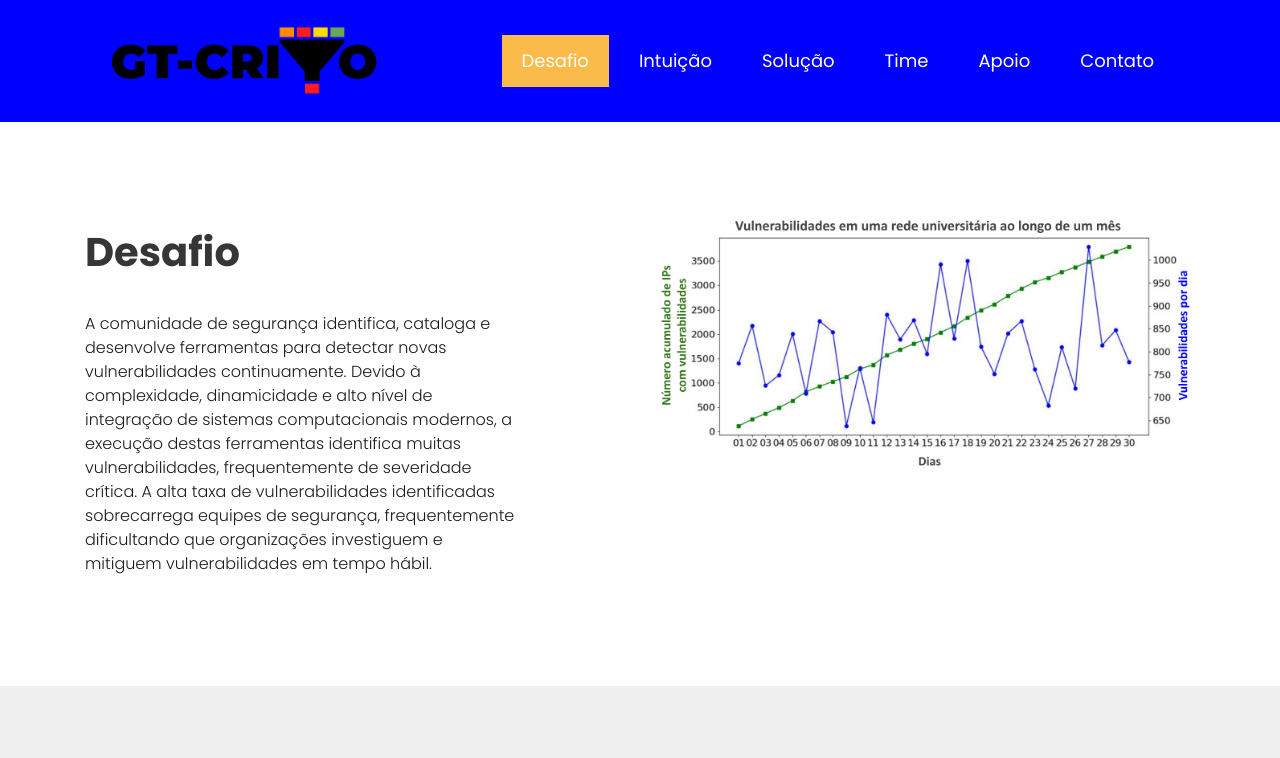
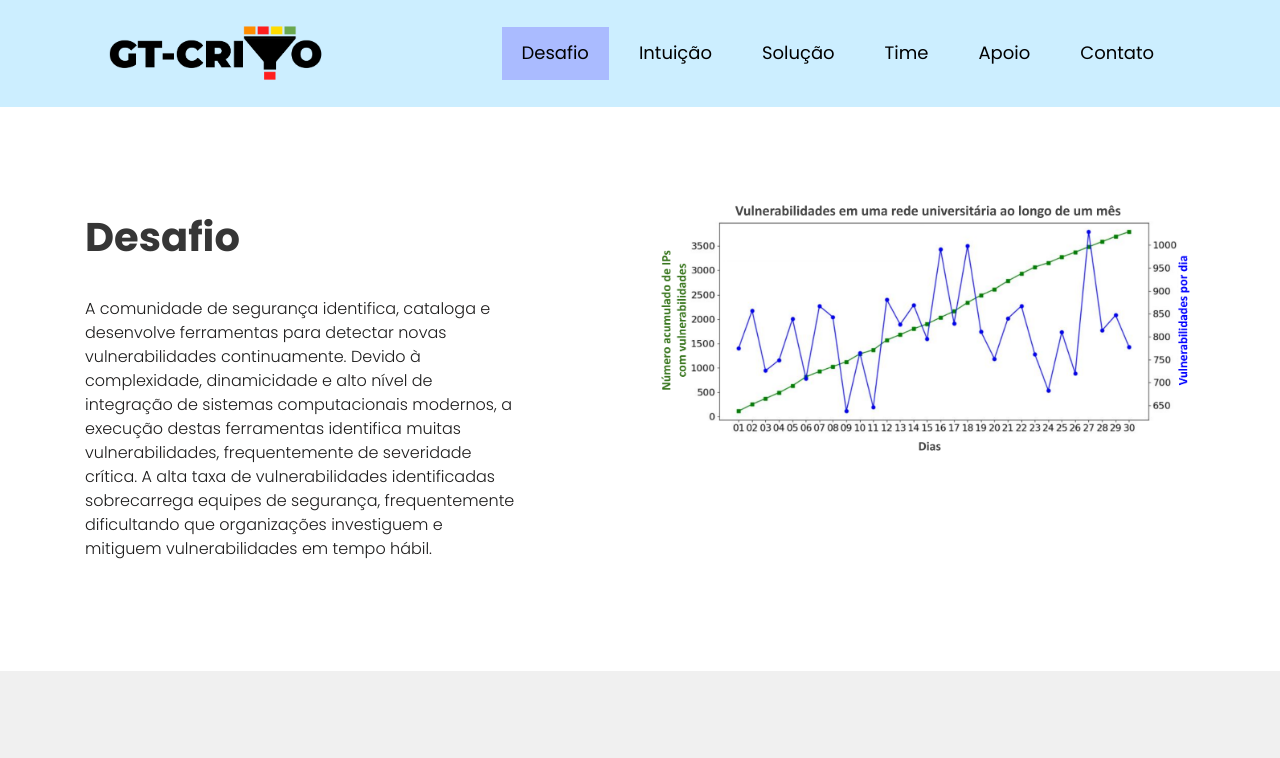
Before and after one commit to iago-r/network-security, a plain HTML site: page site/index.html in a window 1280 px wide. Shown: the top 758 px of the page. Drawn offline with nearby package versions, Linux system fonts and the light colour scheme; files whose address does not match are found by name.

Commit message:
fix header bar

```diff
--- a/site/css/style.css
+++ b/site/css/style.css
@@ -222,7 +222,7 @@ button {
 .header_section {
     width: 100%;
     float: left;
-    background-color: #0000ff;
+    background-color: #cceeff;
     height: auto;
     padding: 10px 0px;
 }
@@ -232,7 +232,7 @@ button {
 }
 
 .navbar-light .navbar-nav .nav-link {
-    color: #fff;
+    color: #000000;
     padding: 10px 20px;
     margin: 0px 5px;
     font-size: 18px;
@@ -241,16 +241,16 @@ button {
 
 .navbar-light .navbar-nav .nav-link:focus,
 .navbar-light .navbar-nav .nav-link:hover {
-    color: #fff;
-    background-color: #fbbb4b;
+    color: #000000;
+    background-color: #2222ff;
 }
 
 .navbar-light .navbar-nav .active>.nav-link,
 .navbar-light .navbar-nav .nav-link.active,
 .navbar-light .navbar-nav .nav-link.show,
 .navbar-light .navbar-nav .show>.nav-link {
-    color: #fff;
-    background-color: #fbbb4b;
+    color: #000000;
+    background-color: #aabbff;
 }
 
 .search_icon {
@@ -582,7 +582,7 @@ button {
     color: #1b1b1b;
     text-align: center;
     font-weight: bold;
-    text-transform: uppercase;
+    /* text-transform: uppercase; */
 }
 
 .team_text {
--- a/site/index.html
+++ b/site/index.html
@@ -35,29 +35,29 @@
       <div class="header_section">
          <div class="container">
             <nav class="navbar navbar-expand-lg navbar-light bg-light">
-               <a class="navbar-brand" href="index.html"><img src="images/logo.png" width="75%"></a>
+               <a class="navbar-brand" href="index.html"><img src="images/logo.png" width="60%"></a>
                <button class="navbar-toggler" type="button" data-toggle="collapse" data-target="#navbarSupportedContent" aria-controls="navbarSupportedContent" aria-expanded="false" aria-label="Toggle navigation">
                <span class="navbar-toggler-icon"></span>
                </button>
                <div class="collapse navbar-collapse" id="navbarSupportedContent">
                   <ul class="navbar-nav mr-auto">
                      <li class="nav-item active">
-                        <a class="nav-link" href="index.html">Desafio</a>
+                        <a class="nav-link" href="index.html#challenge">Desafio</a>
                      </li>
                      <li class="nav-item">
-                        <a class="nav-link" href="about.html">Intuição</a>
+                        <a class="nav-link" href="index.html#intuition">Intuição</a>
                      </li>
                      <li class="nav-item">
-                        <a class="nav-link" href="services.html">Solução</a>
+                        <a class="nav-link" href="index.html#solution">Solução</a>
                      </li>
                      <li class="nav-item">
-                        <a class="nav-link" href="testimonial.html">Time</a>
+                        <a class="nav-link" href="index.html#team">Time</a>
                      </li>
                      <li class="nav-item">
-                        <a class="nav-link" href="blog.html">Apoio</a>
+                        <a class="nav-link" href="index.html#support">Apoio</a>
                      </li>
                      <li class="nav-item">
-                        <a class="nav-link" href="contact.html">Contato</a>
+                        <a class="nav-link" href="index.html#contact">Contato</a>
                      </li>
 
                   </ul>
@@ -135,7 +135,7 @@
       <div class="testimonial_section layout_padding">
          <div class="container">
             <div class="col-md-12">
-               <h1 class="testimonial_taital">APOIO</h1>
+               <h1 class="testimonial_taital">Apoio</h1>
             </div>
             <div id="main_slider" class="carousel slide" data-ride="carousel">
 
@@ -185,13 +185,13 @@
             <div class="row">
                <div class="col-md-12">
                   <div class="location_main">
-                     <div class="location_text"><a href="#"><span class="padding_15"><i class="fa fa-map-marker" aria-hidden="true"></i></span><p>Departamento de Ciência da Computação
+                     <div class="location_text"><a href="https://dcc.ufmg.br"><span class="padding_15"><i class="fa fa-map-marker" aria-hidden="true"></i></span><p>Departamento de Ciência da Computação
                         <br>Instituto de Ciências Exatas
                         <br>Universidade Federal de Minas Gerais
                         <br>Av. Antônio Carlos, 6627, Pampulha
                         <br>Belo Horizonte, MG
                         <br>31270-010 Brazil</a></div>
-                     <div class="location_text"><a href="#"><span class="padding_15"><i class="fa fa-envelope" aria-hidden="true"></i></span><p>gt-<strong>{nome}</strong>@dcc.ufmg.br</div>
+                     <div class="location_text"><a href="mailto:gt-fixthis@dcc.ufmg.br"><span class="padding_15"><i class="fa fa-envelope" aria-hidden="true"></i></span><p>gt-<strong>{nome}</strong>@dcc.ufmg.br</div>
                      <!--<div class="location_text"><a href="#"><span class="padding_15"><i class="fa fa-phone" aria-hidden="true"></i></span>+01 1234567890</a></div>-->
                   </div>
                </div>
```
